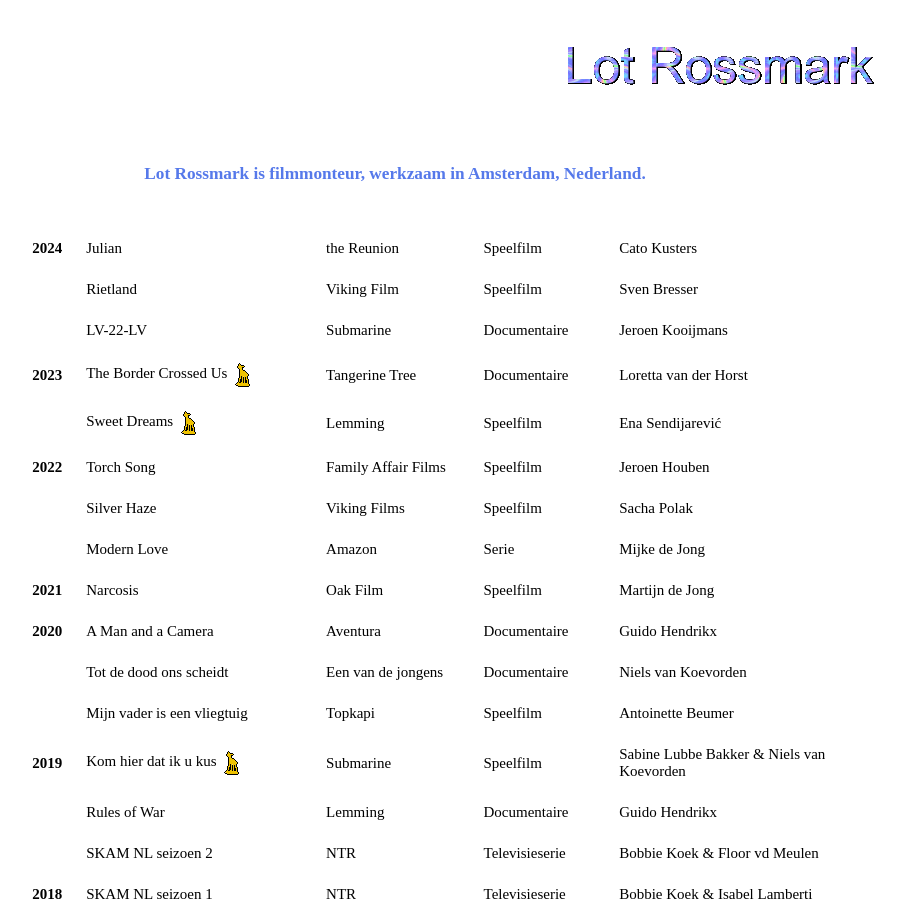
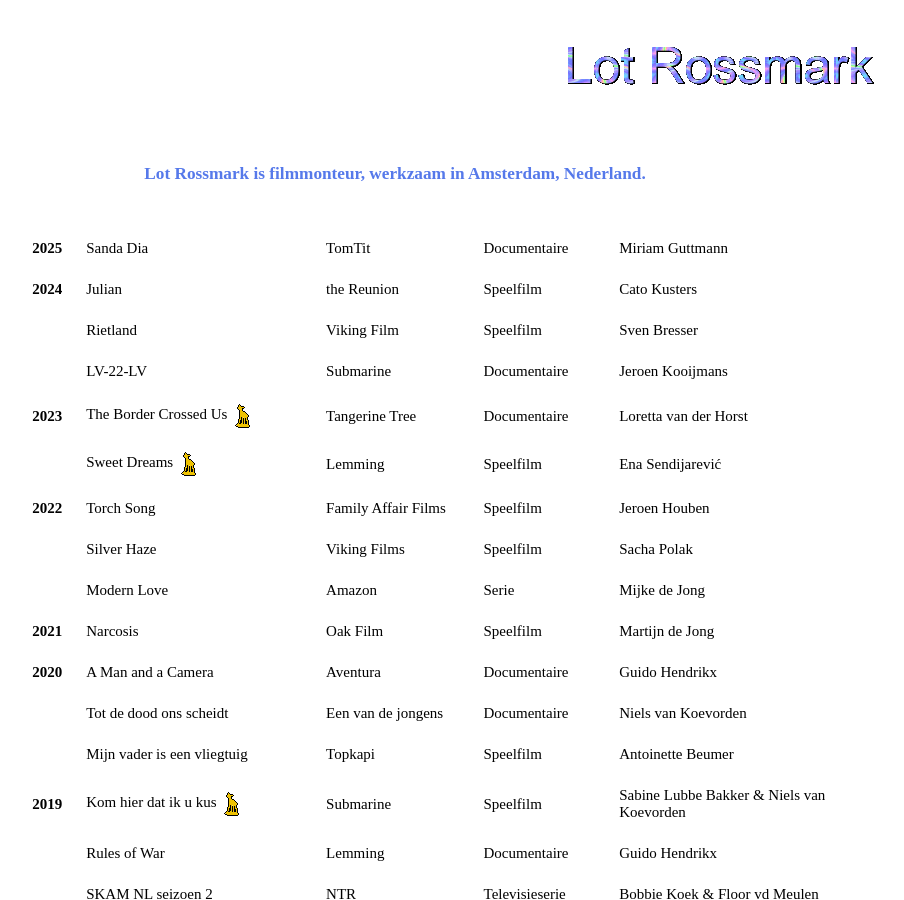
Before and after one commit to Doeke/lotrossmark, a Jekyll site: the page built from index.markdown, in a window 1280 px wide and 900 px high. Shown: the whole window, without its empty margins (245-1149 px from the left). Built offline with Jekyll 4.4.1, drawn with Linux system fonts in a browser that asks for light colours; a script that is not in the unit is left out.

Commit message:
Update projects.yml

```diff
--- a/_data/projects.yml
+++ b/_data/projects.yml
@@ -1,3 +1,9 @@
+2025:
+  - titel: "Sanda Dia"
+    producent: "TomTit"
+    type: "Documentaire"
+    regisseur: "Miriam Guttmann"
+
 2024:
   - titel: "Julian"
     producent: "the Reunion"
```
